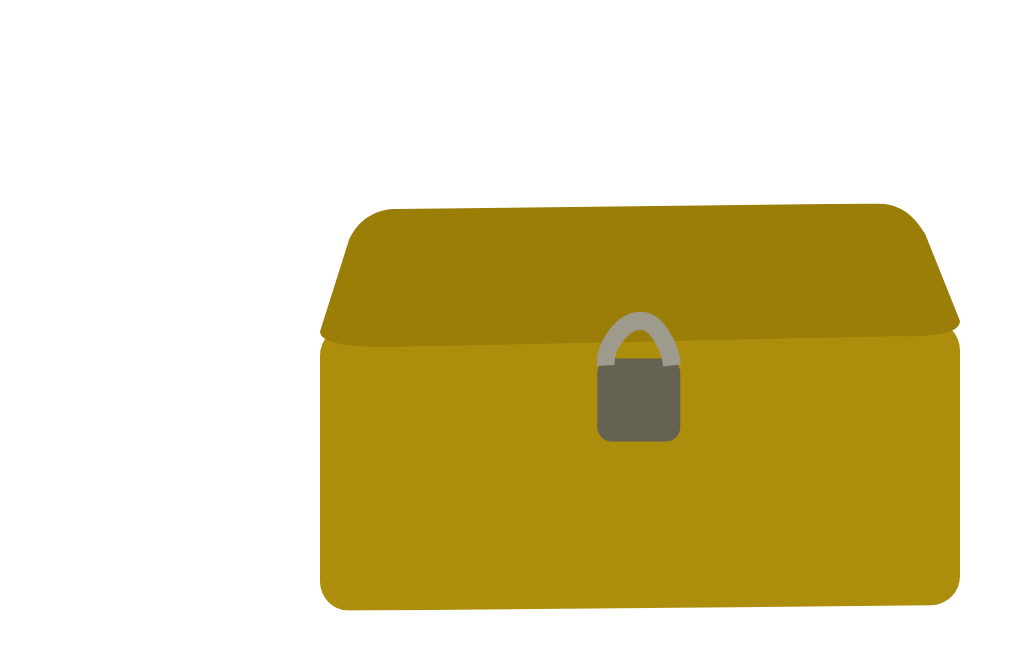
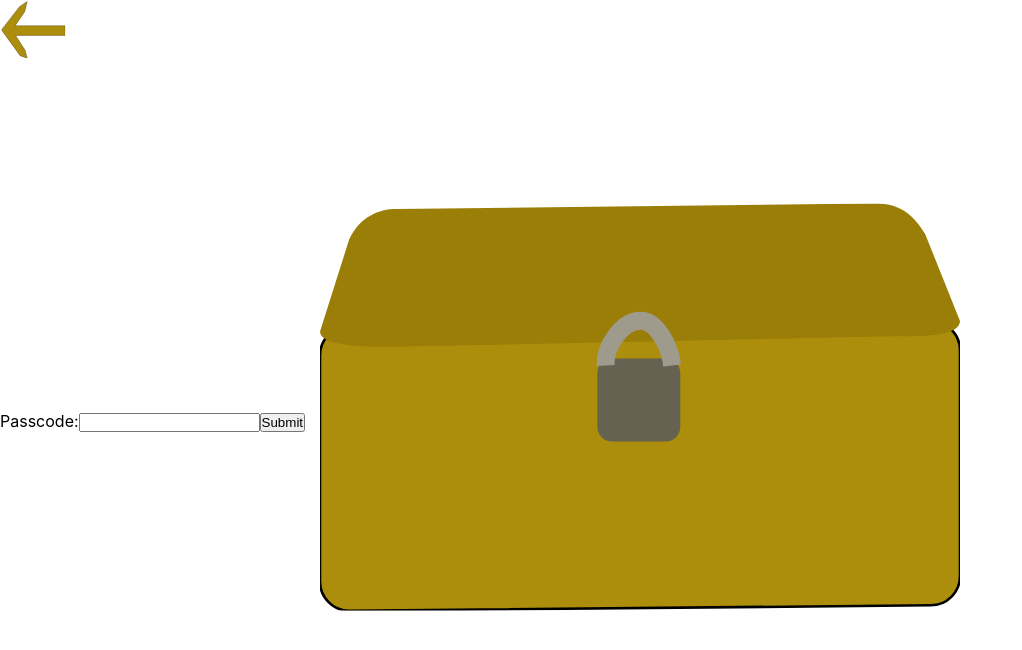
Before and after one commit to joal7299/Capstone, a React (Create React App) app: page /bed in a window 1280 px wide. Shown: the top 650 px of the page, without its empty margins (0-1022 px from the left). Built offline with nearby package versions, Linux system fonts and the light colour scheme.

Commit message:
Parent scene layout done with clicking

```diff
--- a/src/components/Bed.js
+++ b/src/components/Bed.js
@@ -1,16 +1,44 @@
 import React from 'react'
 import Hover from "./Hover.js"
 import {ReactComponent as Box} from '../img/box.svg'
-//import Bed from .....
-//import Back from .....
+import {ReactComponent as Back} from "../img/leftArrow.svg"
+import {ReactComponent as Note} from "../img/letter-1.svg"
+
 
 class Bed extends React.Component {
+    constructor(props) {
+        super(props);
+        this.state = {value: ''};
+
+        this.handleChange = this.handleChange.bind(this);
+        this.handleSubmit = this.handleSubmit.bind(this);
+      }
+
+      handleChange(event) {
+        this.setState({value: event.target.value});
+      }
+
+      handleSubmit(event) {
+        // alert('A name was submitted: ' + this.state.value);
+        // if(this.state.value == 'mom'){
+        //     <Note />
+        // }
+        event.preventDefault();
+      }
+
     render() {
         return (
             <div>
-                {/* <Hover noHoverSvg={<Back className="Back"/>} hoverSvg={<Back onClick={()=> window.location.href="Back"} className="Back"/>}/> */}
+                <Hover noHoverSvg={<Back className="Back"/>} hoverSvg={<Back onClick={()=> window.location.href="Parent"} className="Back"/>}/>
                 {/* <bed /> */}
                 <Box className = "box"/>
+                <form onSubmit={this.handleSubmit}>
+                        <label>
+                            Passcode:
+                            <input type="text" value={this.state.value} onChange={this.handleChange} />
+                        </label>
+                    <input type="submit" value="Submit" />
+                </form>
             </div>
         )
     }
--- a/src/components/Desk.js
+++ b/src/components/Desk.js
@@ -1,13 +1,13 @@
 import React from 'react'
 import Hover from "./Hover.js"
 import {ReactComponent as Key} from '../img/code-key.svg'
-//import Back from .....
+import {ReactComponent as Back} from "../img/leftArrow.svg"
 
 class Desk extends React.Component {
     render() {
         return (
             <div>
-                {/* <Hover noHoverSvg={<Back className="Back"/>} hoverSvg={<Back onClick={()=> window.location.href="Back"} className="Back"/>}/> */}
+                <Hover noHoverSvg={<Back className="Back"/>} hoverSvg={<Back onClick={()=> window.location.href="Parent"} className="Back"/>}/>
                 <Key className="key"/>
             </div>
         )
--- a/src/components/Note.js
+++ b/src/components/Note.js
@@ -1,7 +1,7 @@
 import React from 'react'
 import {ReactComponent as Stephnote} from '../img/letter-1.svg'
 import Hover from "./Hover.js"
-//import Back ....
+import {ReactComponent as Room} from "../img/leftArrow.svg"
 
 class Note extends React.Component {
     render() {
@@ -9,6 +9,7 @@ class Note extends React.Component {
             <div>
                 <h1>Note</h1>
                 <Stephnote />
+                <Hover noHoverSvg={<Room className="Home"/>} hoverSvg={<Room onClick={()=> window.location.href="Parent"} className="Home"/>}/>
             </div>
         )
     }
--- a/src/components/Parent.js
+++ b/src/components/Parent.js
@@ -2,10 +2,10 @@ import React from 'react'
 import  DragParent from './dropTest'
 import Hover from "./Hover.js"
 
-//import Bed from ....
-//import Desk from ....
-//import Trash from ....
-//import Back ....
+import {ReactComponent as Desk} from "../img/table.svg"
+import {ReactComponent as Bed} from "../img/bed.svg"
+import {ReactComponent as Trash} from "../img/trash.svg"
+import {ReactComponent as Home} from "../img/leftArrow.svg"
 
 import {ReactComponent as Letter} from "../img/letter-1.svg"
 import {ReactComponent as Room} from "../img/RoomScene.svg"
@@ -16,12 +16,12 @@ class Parent extends React.Component {
     render() {
         return (
             <div>
-                {/* <Hover noHoverSvg={<Bed className="Bed"/>} hoverSvg={<Bed onClick={()=> window.location.href="Bed"} className="Bed"/>}/>
+                <Hover noHoverSvg={<Bed className="Bed"/>} hoverSvg={<Bed onClick={()=> window.location.href="Bed"} className="Bed"/>}/>
                 <Hover noHoverSvg={<Desk className="Desk"/>} hoverSvg={<Desk onClick={()=> window.location.href="Desk"} className="Desk"/>}/>
-                <Hover noHoverSvg={<Trash className="Trash"/>} hoverSvg={<Trash onClick={()=> window.location.href="Trash"} className="Trash"/>}/> */}
-                <Room />
-                {/* <DragParent/> */}
-                {/* <Letter /> */}
+                <Hover noHoverSvg={<Trash className="Trash"/>} hoverSvg={<Trash onClick={()=> window.location.href="Trash"} className="Trash"/>}/>
+                <Hover noHoverSvg={<Home className="Home"/>} hoverSvg={<Home onClick={()=> window.location.href="Home"} className="Home"/>}/>
+                {/* <Room /> */}
+
 
             </div>
 
--- a/src/components/Trash.js
+++ b/src/components/Trash.js
@@ -2,13 +2,13 @@ import React from 'react'
 import  DragParent from './dropTest'
 import Hover from "./Hover.js"
 //import Trash from ....
-//import Back from ....
+import {ReactComponent as Back} from "../img/leftArrow.svg"
 
 class Trash extends React.Component {
     render() {
         return (
             <div>
-                {/* <Hover noHoverSvg={<Back className="Back"/>} hoverSvg={<Back onClick={()=> window.location.href="Back"} className="Back"/>}/> */}
+                <Hover noHoverSvg={<Back className="Back"/>} hoverSvg={<Back onClick={()=> window.location.href="Parent"} className="Back"/>}/>
                 <DragParent />
                 {/* <Trash /> */}
             </div>
--- a/src/components/style.css
+++ b/src/components/style.css
@@ -214,3 +214,34 @@
     transform: translate(10%, 70%);
     text-align: center; */
 }
+
+.Desk {
+    transform: translate(220%,120%);
+    width: 32%;
+    position: absolute;
+}
+
+.Trash {
+    transform: translate(600%,300%);
+    width: 10%;
+    position: absolute;
+}
+
+.Bed {
+    transform: translate(0%,80%);
+    width: 50%;
+    position: absolute;
+}
+
+.Home {
+    transform: translate(2%,2%);
+    width: 5%;
+    position: absolute;
+}
+
+.Back {
+    z-index: 1;
+    transform: translate(2%,2%);
+    width: 5%;
+    position: absolute;
+}
```
Also changed, not shown: src/img/leftArrow.svg (added).
